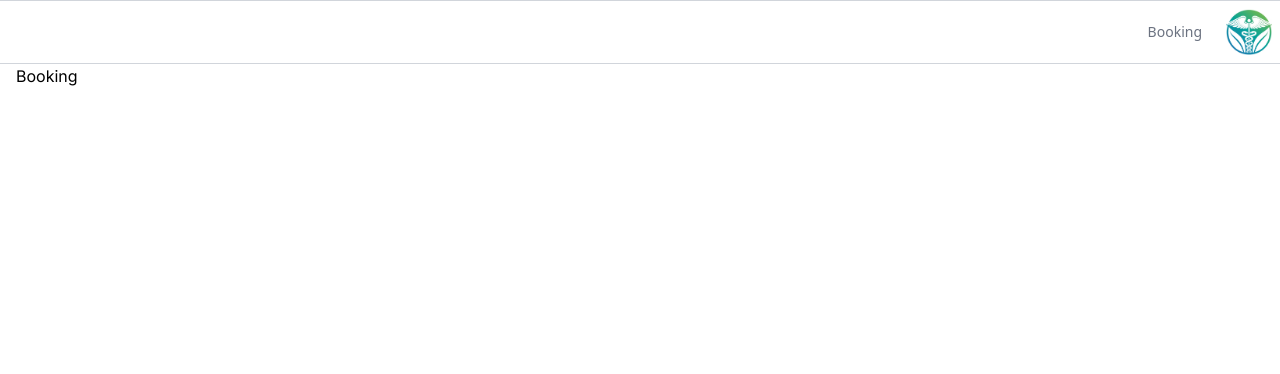
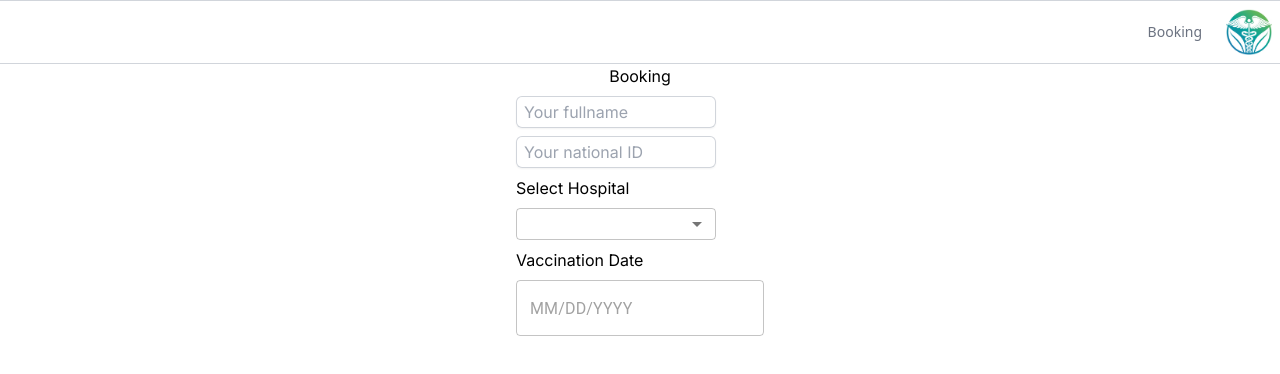
Before and after one commit to Watcharavit/vaccine-book-app, a Next.js app: page /Booking in a window 1280 px wide. Shown: the top 374 px of the page. Built offline with nearby package versions, Linux system fonts and the light colour scheme.

Commit message:
assignment 5

```diff
--- a/package.json
+++ b/package.json
@@ -9,9 +9,14 @@
     "lint": "next lint"
   },
   "dependencies": {
+    "@emotion/react": "^11.11.1",
+    "@emotion/styled": "^11.11.0",
+    "@mui/material": "^5.14.8",
+    "@mui/x-date-pickers": "^6.12.1",
     "@types/node": "20.5.1",
     "@types/react": "18.2.20",
     "@types/react-dom": "18.2.7",
+    "dayjs": "^1.11.9",
     "next": "13.4.19",
     "react": "18.2.0",
     "react-dom": "18.2.0",
--- a/src/app/Booking/page.tsx
+++ b/src/app/Booking/page.tsx
@@ -1,7 +1,41 @@
+"use client"
+import { LocalizationProvider } from "@mui/x-date-pickers/LocalizationProvider"
+import { DatePicker } from "@mui/x-date-pickers"
+import { AdapterDayjs } from "@mui/x-date-pickers/AdapterDayjs"
+import { Select, MenuItem } from "@mui/material"
+
 export default function Booking() {
 	return (
-		<main>
+		<main className="w-[100%] flex flex-col items-center ">
 			<div>Booking</div>
+			<div className="space-y-2 py-2">
+				<input
+					type="text"
+					name="name"
+					id="name"
+					autoComplete="username"
+					className="block w-[200px] h-[2em] indent-2 rounded-md border-0 py-1.5 text-gray-900 shadow-sm ring-1 ring-inset ring-gray-300 placeholder:text-gray-400 focus:ring-2 focus:ring-indigo-400 "
+					placeholder="Your fullname"
+				/>
+				<input
+					type="text"
+					name="nationalID"
+					id="nationalID"
+					autoComplete="number"
+					className="block w-[200px] h-[2em] indent-2 rounded-md border-0 py-1.5 text-gray-900 shadow-sm ring-1 ring-inset ring-gray-300 placeholder:text-gray-400 focus:ring-2 focus:ring-indigo-400 "
+					placeholder="Your national ID"
+				/>
+				<div>Select Hospital</div>
+				<Select name="hospital" id="location" className="h-[2em]  w-[200px]">
+					<MenuItem value="CU">Chulalongkorn Hospital</MenuItem>
+					<MenuItem value="RA">Rajavithi Hospital</MenuItem>
+					<MenuItem value="TU">Thammasat University Hospital</MenuItem>
+				</Select>
+				<div> Vaccination Date </div>
+				<LocalizationProvider dateAdapter={AdapterDayjs}>
+					<DatePicker className="bg-white" />
+				</LocalizationProvider>
+			</div>
 		</main>
 	)
 }
--- /dev/null
+++ b/src/components/Interactive.tsx
@@ -0,0 +1,15 @@
+"use client"
+import React from "react"
+
+export default function InteractiveCard({ children, contentText }: { children: React.ReactNode; contentText: string }) {
+	// function onCardMouseAction(event: React.SyntheticEvent) {
+	// 	if (event.type == "mouseover") {
+	// 		event.currentTarget.classList.remove("shadow-lg")
+	// 		event.currentTarget.classList.add("shadow-2xl")
+	// 	} else {
+	// 		event.currentTarget.classList.remove("shadow-2xl")
+	// 		event.currentTarget.classList.add("shadow-lg")
+	// 	}
+	// }
+	return <div className="w-1/4 h-[30vh] rounded-lg shadow-lg hover:shadow-2xl border border-slate-300 bg-white hover:bg-neutral-200">{children}</div>
+}
--- a/src/components/ProductCard.tsx
+++ b/src/components/ProductCard.tsx
@@ -1,5 +1,5 @@
-// import styles from "./productCard.module.css"
 import Image from "next/image"
+import InteractiveCard from "./Interactive"
 
 interface ProductCardProps {
 	text: string
@@ -8,11 +8,11 @@ interface ProductCardProps {
 
 export default function ProductCard({ text, path }: ProductCardProps) {
 	return (
-		<div className="w-1/4 h-[30vh] rounded-lg shadow-lg border border-slate-300">
+		<InteractiveCard contentText={text}>
 			<div className="w-auto h-[75%] relative rounded-t-lg">
 				<Image src={path} alt="Product picture" fill={true} className="object-contain rounded-t-lg p-2" />
 			</div>
 			<div className="w-full h-[25%] p-2 text-center rounded-b-lg bg-sky-50 text-cyan-900">{text}</div>
-		</div>
+		</InteractiveCard>
 	)
 }
```
Also changed, not shown: 1 other file (tests, documents, lock files or other folders).
